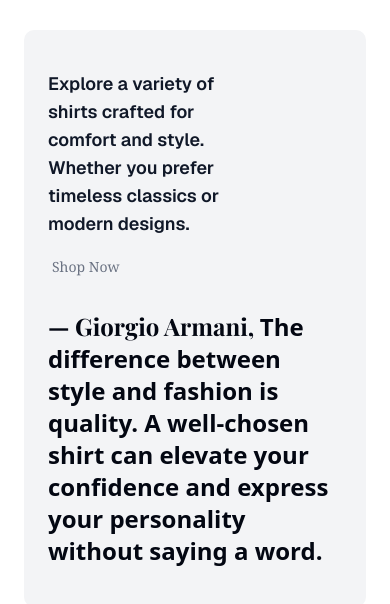
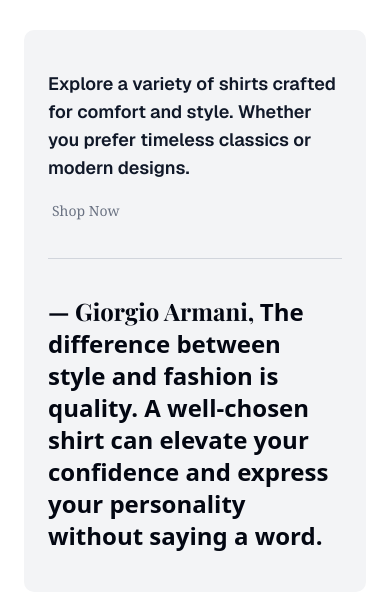
Before and after one commit to Rizkysap-Dev/ecommerce-demo-nextjs, a Next.js app: page / in a window 390 px wide. Shown: the part 734-1338 px from the top of the page. Built offline with nearby package versions, Linux system fonts and the light colour scheme.

Commit message:
add(ui): improve styling HighlightSectiont

```diff
--- a/src/components/ui/HighlightSection.jsx
+++ b/src/components/ui/HighlightSection.jsx
@@ -11,7 +11,7 @@
   return (
     <motion.div
       ref={ref}
-      className="grid grid-cols-1 md:grid-cols-2 bg-gray-100 my-10 md:my-20 rounded-lg px-6 sm:px-8 md:px-10 py-10 md:py-20 overflow-hidden gap-8 md:gap-0"
+      className="grid grid-cols-1 md:grid-cols-3 bg-gray-100 my-10 md:my-20 rounded-lg px-6 sm:px-8 md:px-10 py-10 md:py-20 overflow-hidden gap-8 md:gap-0"
       initial={{ scale: 0.95, opacity: 0 }}
       animate={isInView ? { scale: 1, opacity: 1 } : {}}
       transition={{ duration: 0.7, ease: [0.17, 0.55, 0.55, 1] }}
@@ -22,8 +22,8 @@
           opacity: isInView ? 1 : 0,
           transition: "all 0.6s cubic-bezier(0.17, 0.55, 0.55, 1) 0.5s",
         }}
-        className="w-[60%]">
-        <h2 className=" font-sans font-semibold text-lg text-gray-900">
+        className="w-full md:w-[90%] lg:w-[80%] mx-auto md:mx-0 col-span-1">
+        <h2 className="font-sans font-semibold text-lg text-gray-900">
           Explore a variety of shirts crafted for comfort and style. Whether you
           prefer timeless classics or modern designs.
         </h2>
@@ -35,12 +35,21 @@
           </UnderlineButton>
         </div>
       </div>
+      <motion.div
+        className="block md:hidden h-px w-full bg-gray-300 mx-auto my-1"
+        initial={{ scaleX: 0, opacity: 0 }}
+        animate={isInView ? { scaleX: 1, opacity: 1 } : {}}
+        transition={{ duration: 0.7, delay: 0.3, ease: [0.17, 0.55, 0.55, 1] }}
+        style={{ originX: 0 }}
+      />
       <div
         style={{
           transform: isInView ? "none" : "translateX(200px)",
           opacity: isInView ? 1 : 0,
           transition: "all 0.8s cubic-bezier(0.17, 0.55, 0.55, 1) 0.5s",
-        }}>
+        }}
+        className="w-full md:w-[90%] lg:w-[80%] mx-auto md:mx-0 col-span-1"
+      >
         <h1 className="text-2xl font-semibold">
           <span className="font-playfair text-2xl font-semibold">
             — Giorgio Armani,{" "}
```
